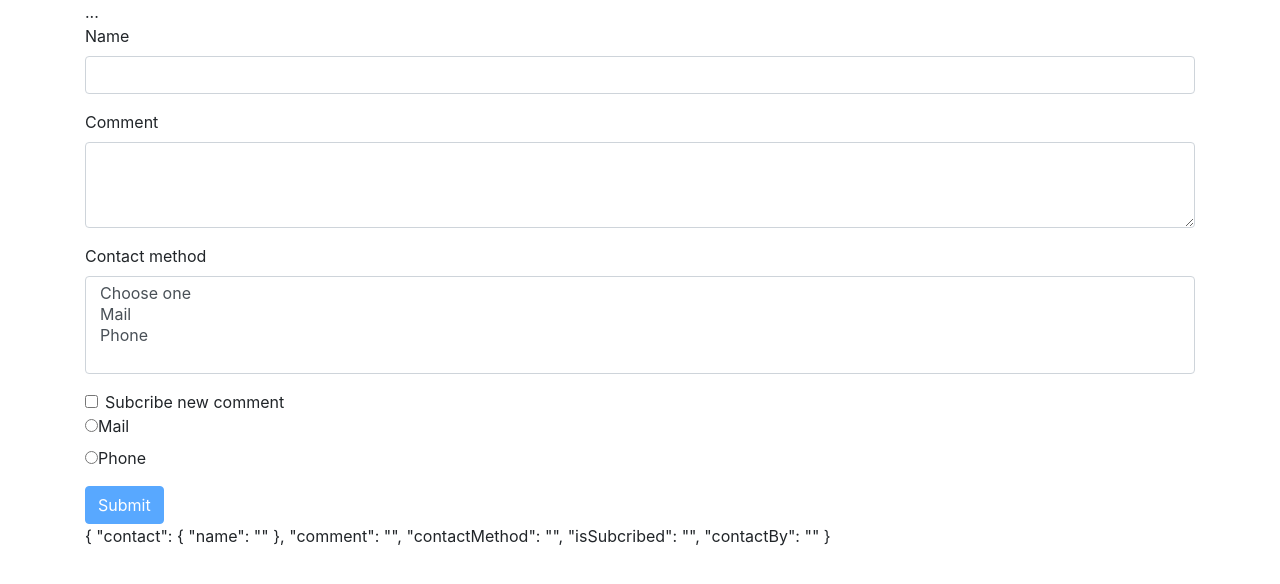
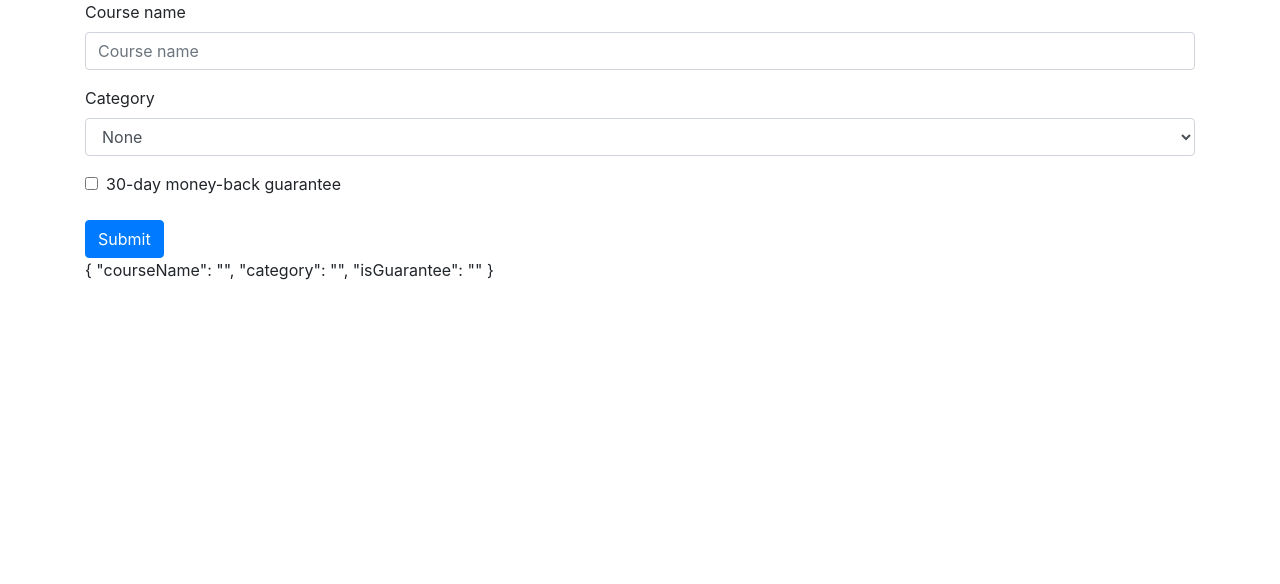
Before and after one commit to no197/angular-training, an Angular app: page / in a window 1280 px wide. Shown: the top 584 px of the page. Built offline with nearby package versions, Linux system fonts and the light colour scheme.

Commit message:
Excercise

```diff
--- a/src/app/app.component.html
+++ b/src/app/app.component.html
@@ -1 +1,2 @@
-<app-forms></app-forms>
+<!-- <app-forms></app-forms> -->
+<app-course-form></app-course-form>
--- a/src/app/app.module.ts
+++ b/src/app/app.module.ts
@@ -5,11 +5,13 @@ import { AppRoutingModule } from './app-routing.module';
 import { AppComponent } from './app.component';
 import { FormsComponent } from './forms/forms.component';
 import { FormsModule } from '@angular/forms';
+import { CourseFormComponent } from './course-form/course-form.component';
 
 @NgModule({
   declarations: [
     AppComponent,
-    FormsComponent
+    FormsComponent,
+    CourseFormComponent
   ],
   imports: [
     BrowserModule,
--- /dev/null
+++ b/src/app/course-form/course-form.component.html
@@ -0,0 +1,58 @@
+<div class="container">
+  <form #f="ngForm">
+    <div class="form-group">
+      <label for="courseName">Course name</label>
+      <input
+        ngModel
+        #courseName="ngModel"
+        required
+        minlength="5"
+        name="courseName"
+        type="text"
+        class="form-control"
+        id="courseName"
+        placeholder="Course name"
+      />
+      <div *ngIf="courseName.touched && !courseName.valid">
+        <div *ngIf="courseName.errors.required" class="alert alert-danger">
+          Course name is required
+        </div>
+        <div *ngIf="courseName.errors.minlength" class="alert alert-danger">
+          Course name is minimum
+          {{ courseName.errors.minlength.requiredLength }} characters
+        </div>
+      </div>
+    </div>
+
+    <div class="form-group">
+      <label for="category">Category</label>
+      <select
+        ngModel
+        required
+        #category="ngModel"
+        name="category"
+        class="form-control"
+        id="category"
+        required
+      >
+        <option value="">None</option>
+        <option *ngFor="let item of categories" [value]="item.id">
+          {{ item.name }}
+        </option>
+      </select>
+      <div
+        *ngIf="!category.valid && category.touched"
+        class="alert alert-danger"
+      >
+        Category is required
+      </div>
+    </div>
+
+    <div class="form-group">
+      <input ngModel type="checkbox" name="isGuarantee" />
+      <label class="ml-2" for=""> 30-day money-back guarantee</label>
+    </div>
+    <button class="btn btn-primary" type="submit">Submit</button>
+  </form>
+  <p>{{ f.value | json }}</p>
+</div>
--- /dev/null
+++ b/src/app/course-form/course-form.component.ts
@@ -0,0 +1,15 @@
+import { Component, OnInit } from '@angular/core';
+
+@Component({
+  selector: 'app-course-form',
+  templateUrl: './course-form.component.html',
+  styleUrls: ['./course-form.component.scss']
+})
+export class CourseFormComponent implements OnInit {
+  categories = [{ id: 1, name: "Art" }, { id: 2, name: "Development" }, { id: 3, name: "Language" }]
+  constructor() { }
+
+  ngOnInit(): void {
+  }
+
+}
```
Also changed, not shown: src/app/course-form/course-form.component.scss (added), 1 other file (tests, documents, lock files or other folders).
